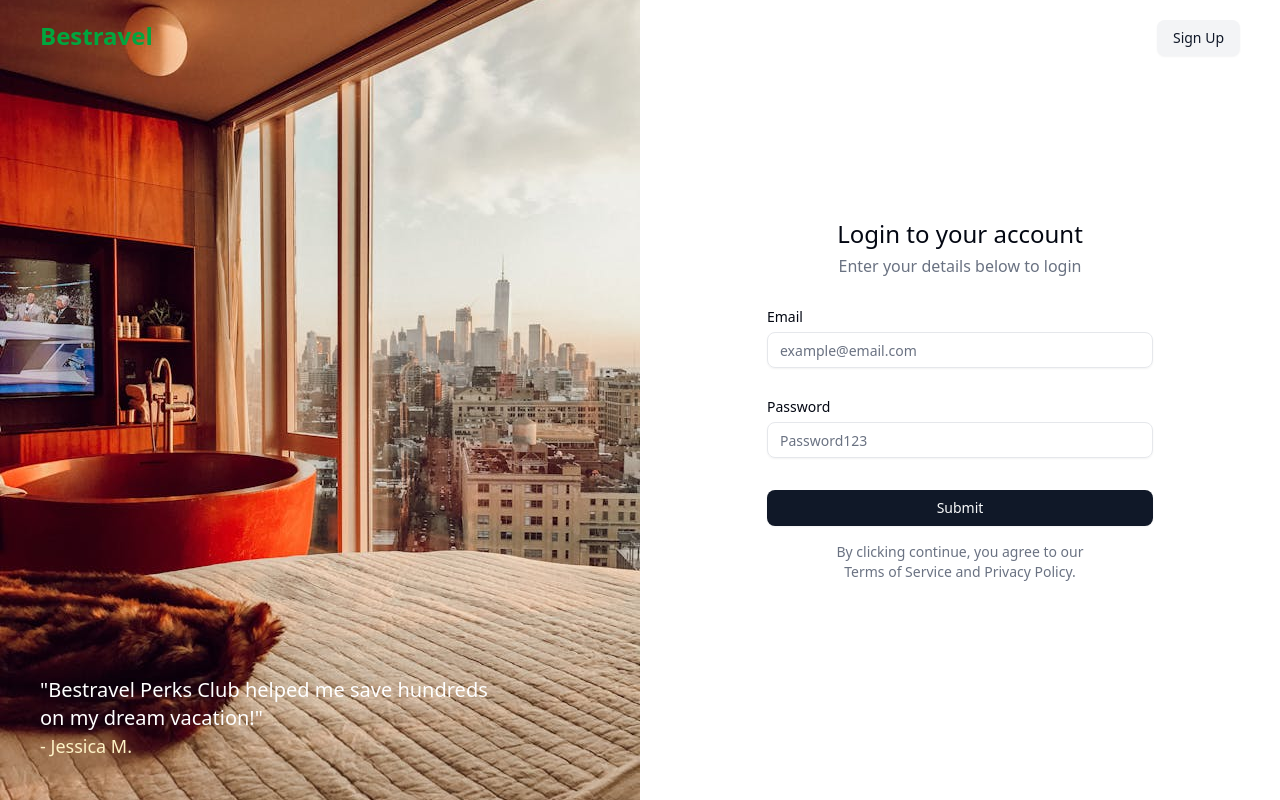
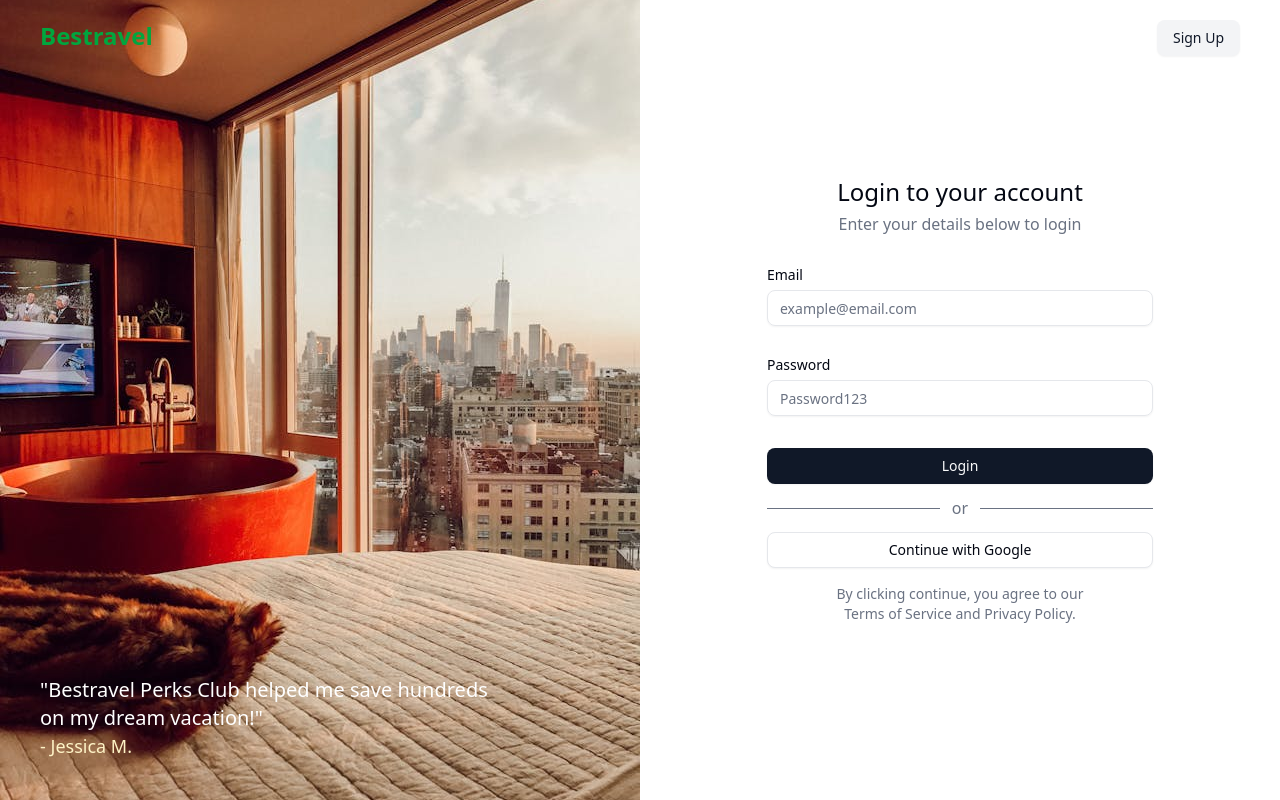
Before and after one commit to virstaf/bestravel, a Next.js app: page /auth/login in a window 1280 px wide. Built offline with nearby package versions, Linux system fonts and the light colour scheme; no server answers.

Commit message:
Add continue with google button to signup and login forms

```diff
--- a/components/ui/loginForm.jsx
+++ b/components/ui/loginForm.jsx
@@ -16,6 +16,8 @@ import {
 import { Input } from "@/components/ui/input";
 import { toast } from "sonner";
 import axios from "axios";
+import Image from "next/image";
+import { Building } from "lucide-react";
 
 const formSchema = z.object({
   email: z.string().email({ message: "Invalid email address" }),
@@ -87,13 +89,16 @@ const LoginForm = () => {
             )}
           />
 
-          <div className="grid w-full">
-            {/* <Link href="/auth/signup">
-              <span className="text-muted-foreground text-sm">
-                Don't have an account?
-              </span>
-            </Link> */}
-            <Button type="submit">Submit</Button>
+          <div className="grid w-full gap-3">
+            <Button type="submit">Login</Button>
+            <div className="flex w-full h-6 items-center justify-center">
+              <hr className="flex-1 border-muted-foreground" />
+              <span className="text-muted-foreground px-3">or</span>
+              <hr className="flex-1 border-muted-foreground" />
+            </div>
+            <Button type="button" variant="outline">
+              Continue with Google
+            </Button>
           </div>
           <div className="-mt-4 max-w-[280px] mx-auto">
             <p className="text-muted-foreground text-sm text-center ">
--- a/components/ui/signupForm.jsx
+++ b/components/ui/signupForm.jsx
@@ -104,8 +104,16 @@ const SignupForm = () => {
               </FormItem>
             )}
           />
-          <div className="grid">
+          <div className="grid w-full gap-3">
             <Button type="submit">Sign up</Button>
+            <div className="flex w-full h-6 items-center justify-center">
+              <hr className="flex-1 border-muted-foreground" />
+              <span className="text-muted-foreground px-3">or</span>
+              <hr className="flex-1 border-muted-foreground" />
+            </div>
+            <Button type="button" variant="outline">
+              Continue with Google
+            </Button>
           </div>
           <div className="-mt-4 max-w-[280px] mx-auto">
             <p className="text-muted-foreground text-sm text-center ">
```
Also changed, not shown: public/socials/google.svg (added).
